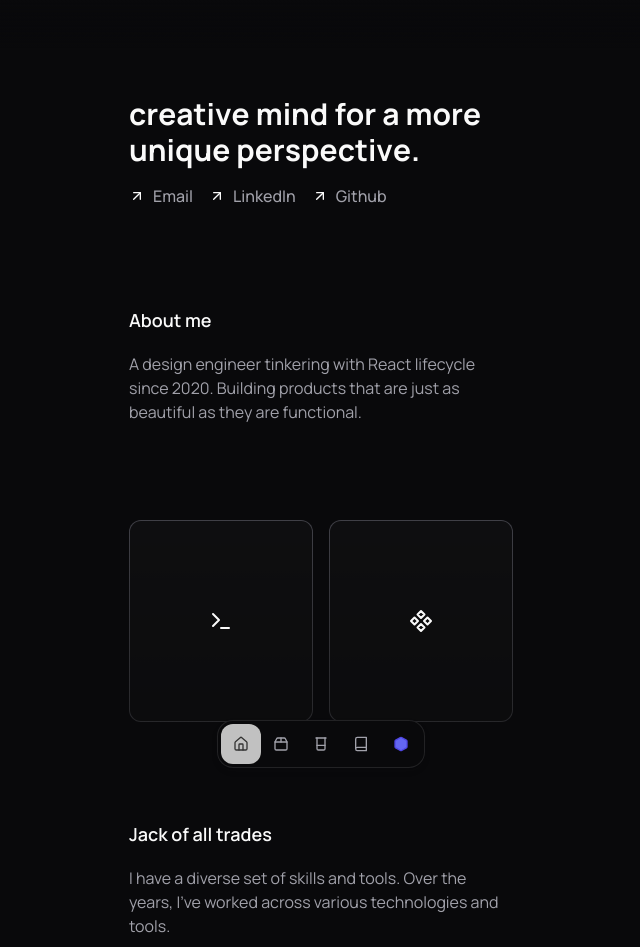
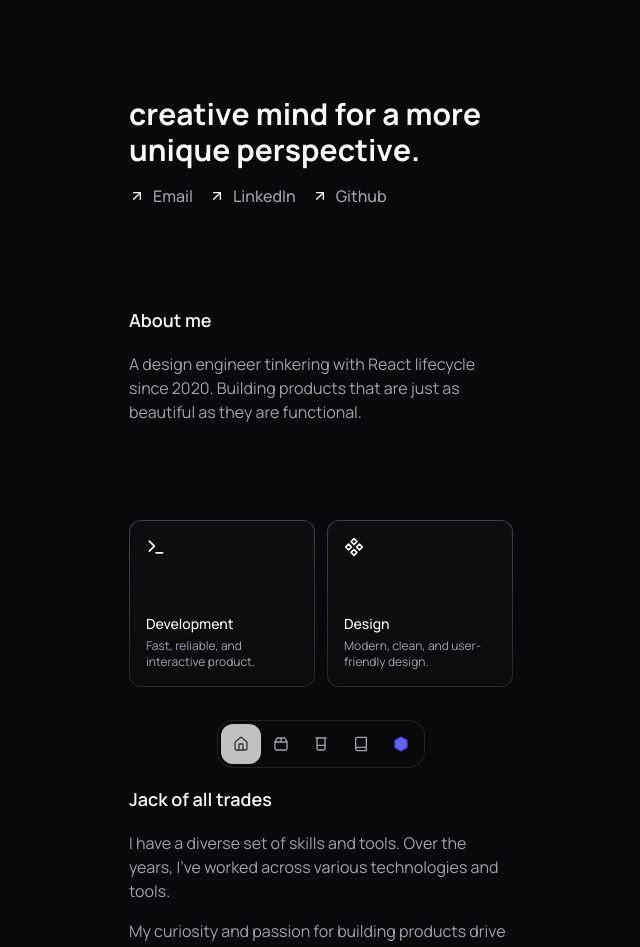
Before and after one commit to msafdev/salmoon, a Next.js app: page / in a window 1280 px wide. Shown: the top 947 px of the page, without its empty margins (319-959 px from the left). Built offline with nearby package versions, Linux system fonts and the light colour scheme; a web font is replaced by a local one.

Commit message:
feat: update

```diff
--- a/components/form/guestbook-form.tsx
+++ b/components/form/guestbook-form.tsx
@@ -4,7 +4,7 @@ import Image from "next/image";
 
 import { User } from "@supabase/supabase-js";
 
-import { Button } from "@/components/ui/button";
+import Button from "@/components/shared/button";
 
 import GithubLogo from "@/public/icons/github.png";
 import GoogleLogo from "@/public/icons/google.png";
@@ -26,13 +26,9 @@ const GuestbookForm = ({ user }: { user: User | null }) => {
           </form>
         </div>
       ) : (
-        <div className="flex flex-wrap items-center gap-x-4 gap-y-3">
+        <div className="flex flex-wrap items-center gap-3">
           <form action={githubSignIn} className="flex flex-1">
-            <Button
-              type="submit"
-              className="flex w-full items-center gap-x-2"
-              variant={"secondary"}
-            >
+            <Button type="submit" className="flex w-full items-center gap-x-2">
               <Image
                 src={GithubLogo}
                 alt="GitHub Logo"
@@ -43,11 +39,7 @@ const GuestbookForm = ({ user }: { user: User | null }) => {
             </Button>
           </form>
           <form action={googleSignIn} className="flex flex-1">
-            <Button
-              type="submit"
-              className="flex w-full items-center gap-x-2"
-              variant={"secondary"}
-            >
+            <Button type="submit" className="flex w-full items-center gap-x-2">
               <Image
                 src={GoogleLogo}
                 alt="Google Logo"
--- a/components/section/faq-section.tsx
+++ b/components/section/faq-section.tsx
@@ -3,7 +3,7 @@ import Paragraph from "@/components/shared/paragraph";
 
 const FaqSection = () => {
   return (
-    <div className="flex w-full flex-col gap-y-3">
+    <div className="flex w-full flex-col gap-y-2.5">
       <Accordion title="How do you work?">
         <code>
           I work completely remote, using Slack, Jira, and ClickUp for
@@ -25,8 +25,13 @@ const FaqSection = () => {
       <Accordion title="What stack do you use?">
         <code>
           Next, Nuxt, or Gatsby for frontend, and Node, Django, or Ruby on Rails
-          for backend. Hygraph and Supabase for database. Just let me know your
-          preference!
+          for backend. Hygraph and Supabase for database.
+        </code>
+      </Accordion>
+      <Accordion title="How do you handle payments?">
+        <code>
+          I use Wise for international clients and bank transfer for local ones
+          (ID).
         </code>
       </Accordion>
     </div>
--- a/components/section/service-section.tsx
+++ b/components/section/service-section.tsx
@@ -1,33 +1,21 @@
 import { Component, Terminal } from "lucide-react";
+
+import ServiceCard from "../shared/service-card";
 
 const ServiceSection = () => {
   return (
     <div className="flex w-full max-w-sm flex-col gap-4">
-      <div className="grid w-full grid-cols-2 gap-4">
-        <div className="group/card anim col-span-full aspect-[16/9] h-auto w-full rounded-xl bg-gradient-to-b from-zinc-200 to-zinc-300 p-[1px] dark:from-zinc-700 dark:to-zinc-800 xs:col-span-1 xs:aspect-[10/11]">
-          <div className="anim relative h-full w-full overflow-hidden rounded-[11px] bg-card/90 p-4 group-hover/card:bg-card/70">
-            <Terminal className="anim absolute left-1/2 top-1/2 size-6 -translate-x-1/2 -translate-y-1/2 rotate-0 text-foreground group-hover/card:bottom-0 group-hover/card:left-4 group-hover/card:top-4 group-hover/card:size-5 group-hover/card:translate-x-0 group-hover/card:translate-y-0 group-hover/card:-rotate-6" />
-            <div className="anim-slow absolute -bottom-full left-0 px-4 pb-4 group-hover/card:bottom-0 group-hover/card:opacity-100">
-              <p className="mb-1 text-sm font-medium text-foreground">
-                Development
-              </p>
-              <p className="text-xs text-muted-foreground">
-                Website, web app, mobile app, you name it.
-              </p>
-            </div>
-          </div>
-        </div>
-        <div className="group/card anim col-span-full aspect-[16/9] h-auto w-full rounded-xl bg-gradient-to-b from-zinc-200 to-zinc-300 p-[1px] dark:from-zinc-700 dark:to-zinc-800 xs:col-span-1 xs:aspect-[10/11]">
-          <div className="anim relative h-full w-full overflow-hidden rounded-[11px] bg-card/90 p-4 group-hover/card:bg-card/70">
-            <Component className="anim absolute left-1/2 top-1/2 size-6 -translate-x-1/2 -translate-y-1/2 rotate-0 text-foreground group-hover/card:bottom-0 group-hover/card:left-4 group-hover/card:top-4 group-hover/card:size-5 group-hover/card:translate-x-0 group-hover/card:translate-y-0 group-hover/card:-rotate-6 sm:group-hover/card:left-5 sm:group-hover/card:top-5" />
-            <div className="anim-slow absolute -bottom-full left-0 px-4 pb-4 group-hover/card:bottom-0 group-hover/card:opacity-100">
-              <p className="mb-1 text-sm font-medium text-foreground">Design</p>
-              <p className="text-xs text-muted-foreground">
-                Fast, reliable, and interactive design in mind.
-              </p>
-            </div>
-          </div>
-        </div>
+      <div className="grid w-full grid-cols-2 gap-2 md:gap-3">
+        <ServiceCard
+          title="Development"
+          description="Fast, reliable, and interactive product."
+          icon={Terminal}
+        />
+        <ServiceCard
+          title="Design"
+          description="Modern, clean, and user-friendly design."
+          icon={Component}
+        />
       </div>
     </div>
   );
--- a/components/shared/accordion.tsx
+++ b/components/shared/accordion.tsx
@@ -25,10 +25,10 @@ const Accordion: React.FC<AccordionProps> = ({
     <div className="group/accordion w-full rounded-[12px] bg-gradient-to-b from-zinc-200 to-zinc-300 p-[1px] dark:from-zinc-700 dark:to-zinc-800">
       <div className="anim w-full rounded-[11px] bg-card/90 group-hover/accordion:bg-card/70">
         <div
-          className={`flex cursor-pointer items-center justify-between px-3.5 py-3 ${color}`}
+          className={`flex cursor-pointer items-center justify-between gap-x-3 px-3.5 py-3 ${color}`}
           onClick={toggleAccordion}
         >
-          <p className="font-semibold">{title}</p>
+          <p className="text-sm font-semibold">{title}</p>
           <motion.span
             initial={false}
             animate={{ rotate: isOpen ? 180 : 0 }}
@@ -56,7 +56,7 @@ const Accordion: React.FC<AccordionProps> = ({
               }}
               className="overflow-hidden"
             >
-              <div className="flex flex-col gap-y-3.5 border-t px-3.5 py-3 text-sm font-medium">
+              <div className="flex flex-col gap-y-3.5 border-t px-3.5 py-3 text-xs md:text-sm font-medium">
                 {children}
               </div>
             </motion.div>
--- a/components/shared/button.tsx
+++ b/components/shared/button.tsx
@@ -44,7 +44,7 @@ const Button = ({
   return (
     <div
       className={cn(
-        "group/button rounded-lg bg-gradient-to-b from-zinc-200 to-zinc-300 p-[1px] dark:from-zinc-700 dark:to-zinc-800",
+        "group/button whitespace-nowrap rounded-lg bg-gradient-to-b from-zinc-200 to-zinc-300 p-[1px] dark:from-zinc-700 dark:to-zinc-800",
         containerSizes[size],
       )}
     >
@@ -52,7 +52,7 @@ const Button = ({
         onClick={onClick}
         type={type}
         className={cn(
-          `anim flex w-full items-center justify-center gap-x-2 rounded-[calc(var(--radius)-1px)] bg-gradient-to-b from-card/80 to-card/90 font-medium text-white transition-all duration-300 ease-in-out group-hover/button:from-card/70 group-hover/button:to-card/80 ${
+          `anim flex w-full items-center justify-center gap-x-2 text-sm rounded-[calc(var(--radius)-1px)] bg-gradient-to-b from-card/80 to-card/90 font-medium text-white transition-all duration-300 ease-in-out group-hover/button:from-card/70 group-hover/button:to-card/80 ${
             disabled ? "cursor-not-allowed" : "cursor-pointer"
           }`,
           buttonSizes[size],
--- /dev/null
+++ b/components/shared/service-card.tsx
@@ -0,0 +1,27 @@
+const ServiceCard = ({
+  title,
+  description,
+  icon: Icon,
+  className,
+}: {
+  title: string;
+  description: string;
+  icon: React.ElementType; // Icon should be a component
+  className?: string;
+}) => {
+  return (
+    <div
+      className={`group/card anim aspect-[5/6] h-auto w-full rounded-xl bg-gradient-to-b from-zinc-200 to-zinc-300 p-[1px] dark:from-zinc-700 dark:to-zinc-800 xs:aspect-[10/9] ${className}`}
+    >
+      <div className="anim flex flex-col justify-between gap-y-2 h-full w-full overflow-hidden rounded-[11px] bg-card/90 p-4 group-hover/card:bg-card/70">
+        <Icon className="anim size-4 sm:size-5 shrink-0 rotate-0 text-foreground group-hover/card:-rotate-6" />
+        <div className="anim-slow">
+          <p className="mb-1 text-sm font-medium text-foreground">{title}</p>
+          <p className="text-xs text-muted-foreground">{description}</p>
+        </div>
+      </div>
+    </div>
+  );
+};
+
+export default ServiceCard;
```
